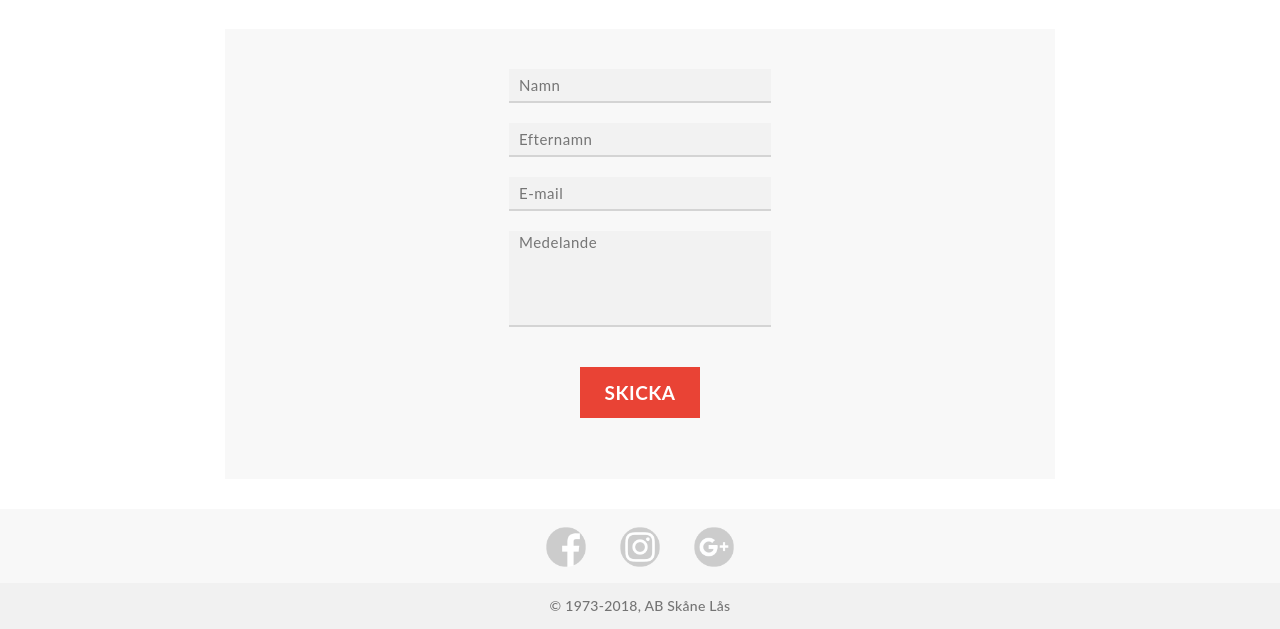
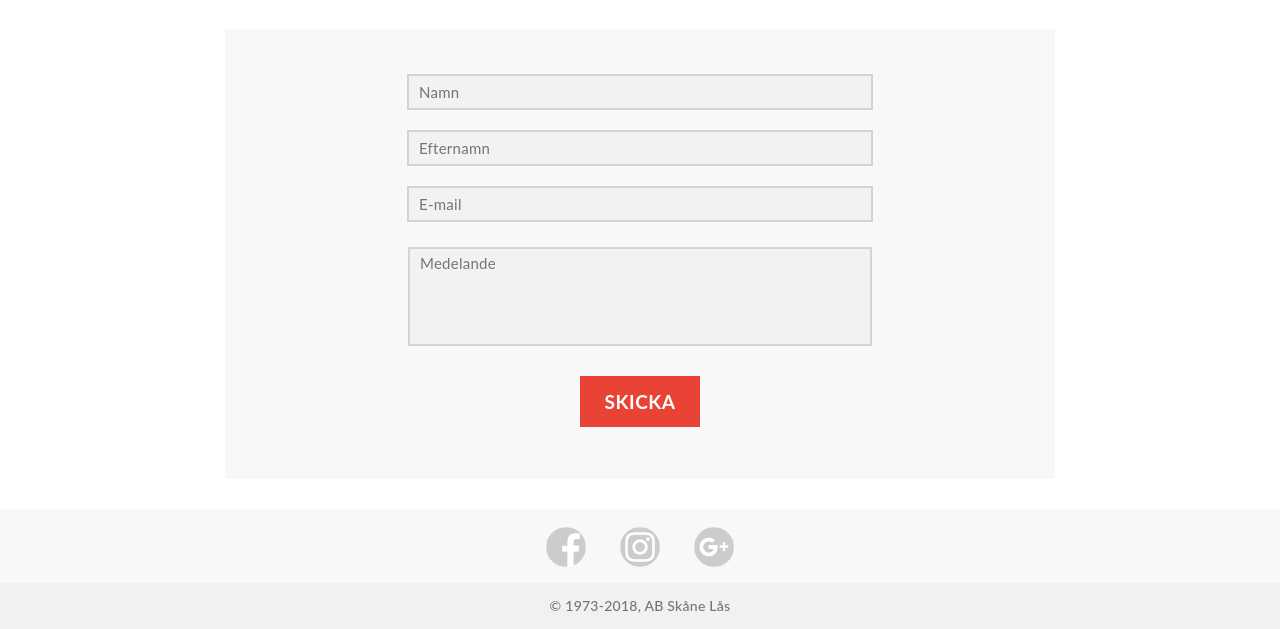
Before and after one commit to WebCreatorUF/Websites, a PHP site: page /Kontakta_Oss.php in a window 1280 px wide. Shown: the part 1508-2137 px from the top of the page. Run offline with PHP 8.4, Linux system fonts and the light colour scheme; data that the repository does not hold is empty; some libraries are stand-ins or nearby versions; some web fonts are replaced.

Commit message:
Add files via upload

```diff
--- a/Projekt_1/Kontakta_Oss.php
+++ b/Projekt_1/Kontakta_Oss.php
@@ -15,6 +15,7 @@
 
 	<body>
 		<div class="container">
+        <div id="btnReturn"></div>
 			<div class="wrappercontainer">
 				<div class="wrapper">
 					<div id="sidebar">
@@ -139,7 +140,7 @@ if($_POST) {
 									<label for="comments"></label>
 									<textarea name="comments" id="comments" placeholder="Medelande" reqired pattern="" rows="10" cols="20"></textarea>
 								</li>
-								<br />
+								<br/>
 								<li>
 									<div>
 										<input type="submit" name="submit" value="SKICKA" />
--- a/Projekt_1/script.js
+++ b/Projekt_1/script.js
@@ -60,3 +60,17 @@ function myMap() {
     	infowindow.open(map, marker);
     });
 }
+
+// ===== Scroll to Top ====
+$(window).scroll(function() {
+    if ($(this).scrollTop() >= 250) {        // If page is scrolled more than 250px
+        $('#btnReturn').fadeIn(200);    // Fade in the arrow
+    } else {
+        $('#btnReturn').fadeOut(200);   // Else fade out the arrow
+    }
+});
+$('#btnReturn').click(function() {      // When arrow is clicked
+    $('body,html').animate({
+        scrollTop : 0                       // Scroll to top of body
+    }, 500);
+});
--- a/Projekt_1/style.css
+++ b/Projekt_1/style.css
@@ -164,22 +179,22 @@ article ul li {
 	position:relative;
 }
 
-article ul li:nth-child(1) {
+article ul:nth-child(2) li:nth-child(1) {
 	width: 300px;
 }
 
-article ul li:nth-child(2) {
+article ul:nth-child(2) li:nth-child(2) {
 	width: 500px;
 }
 
-article ul li:nth-child(1) ul {
+article ul:nth-child(2) li:nth-child(1) ul {
 	width:100%;
 	height:100%;
 	margin: 0 auto;
 	float: left;
 }
 
-article ul li:nth-child(1) ul li {
+article ul:nth-child(2) li:nth-child(1) ul li {
 	width:100%;
 	margin: 0 auto;
 }
@@ -258,6 +273,10 @@ article ul li:nth-child(1) ul li:nth-child(4) p {
 	background-color: #F8F8F8;
 }
 
+.email form {
+	padding: 5px;
+}
+
 .email ul {
 	height: 100%;
 	width: 100%;
@@ -267,30 +286,40 @@ article ul li:nth-child(1) ul li:nth-child(4) p {
 
 .email ul li {
 	height: auto;
-	width: 100%;
-	margin: 20px auto;
-	display: block;
+	margin: 0px auto;
 }
 
-input.textcont, textarea {
+form input.textcont {
 	font-size:15px;
-	letter-spacing:0.5px;
+	letter-spacing:0.25px;
 	font-family:"Lato";
 	display:block;
 	position:relative;
 	background:rgba(0, 0, 0, 0.025);
-	width:250px;
-	margin: 15px auto;
-	padding-left:10px;
+	width:450px;
+	margin: 10px auto;
+	padding-left: 10px;
 	height:30px;
 	border:0;
 	outline:none;
-	resize: none;
-	border-bottom:solid 2px rgba(0, 0, 0, 0.125);
+	border:solid 2px rgba(0, 0, 0, 0.125);
 }
 
-.email textarea {
+form textarea {
+	font-size:15px;
+	letter-spacing:0.25px;
+	font-family:"Lato";
+	display:block;
+	position:relative;
+	background:rgba(0, 0, 0, 0.025);
+	width:450px;
+	margin: 15px auto;
+	padding: 5px 0px 0px 10px;
 	height:90px;
+	border:0;
+	outline:none;
+	resize: none;
+	border:solid 2px rgba(0, 0, 0, 0.125);
 }
 
 input[type=submit] {
@@ -302,6 +331,8 @@ input[type=submit] {
     font-weight: bolder;
     font-size: 19px;
     font-family: "Lato";
+	position:relative;
+	margin:15px;
     letter-spacing: .5px;
 	transition: .25s ease-in-out;
 }
@@ -309,10 +340,6 @@ input[type=submit] {
 input[type=submit]:hover {
     background-color: #D13D31;
 	cursor: pointer;
-}
-
-.email form {
-	padding: 10px;
 }
 
 /*------------------------------FOOTER---------------------------------*/
```
Also changed, not shown: other parts of Projekt_1/style.css (+26 -11 lines), Projekt_1/Bilder/Logos/logo_text.png, Projekt_1/Bilder/Small/up.png (added), Projekt_1/Bilder/Social/google.png.
